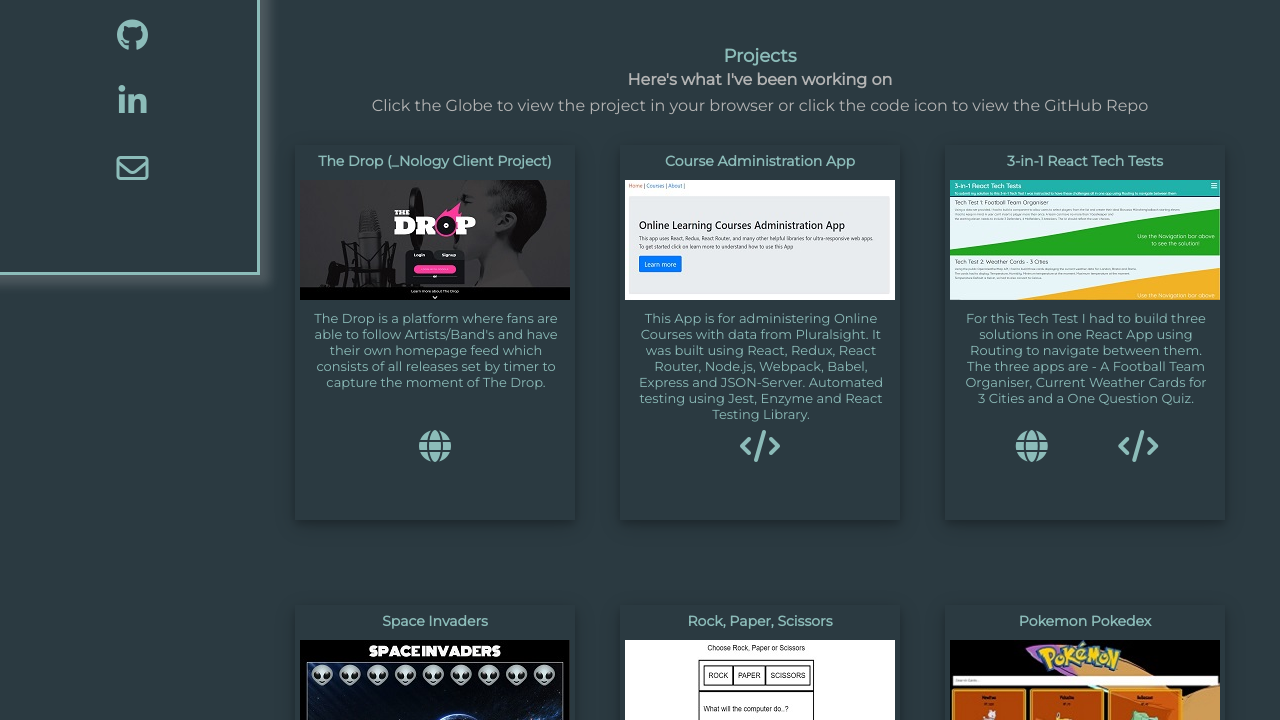
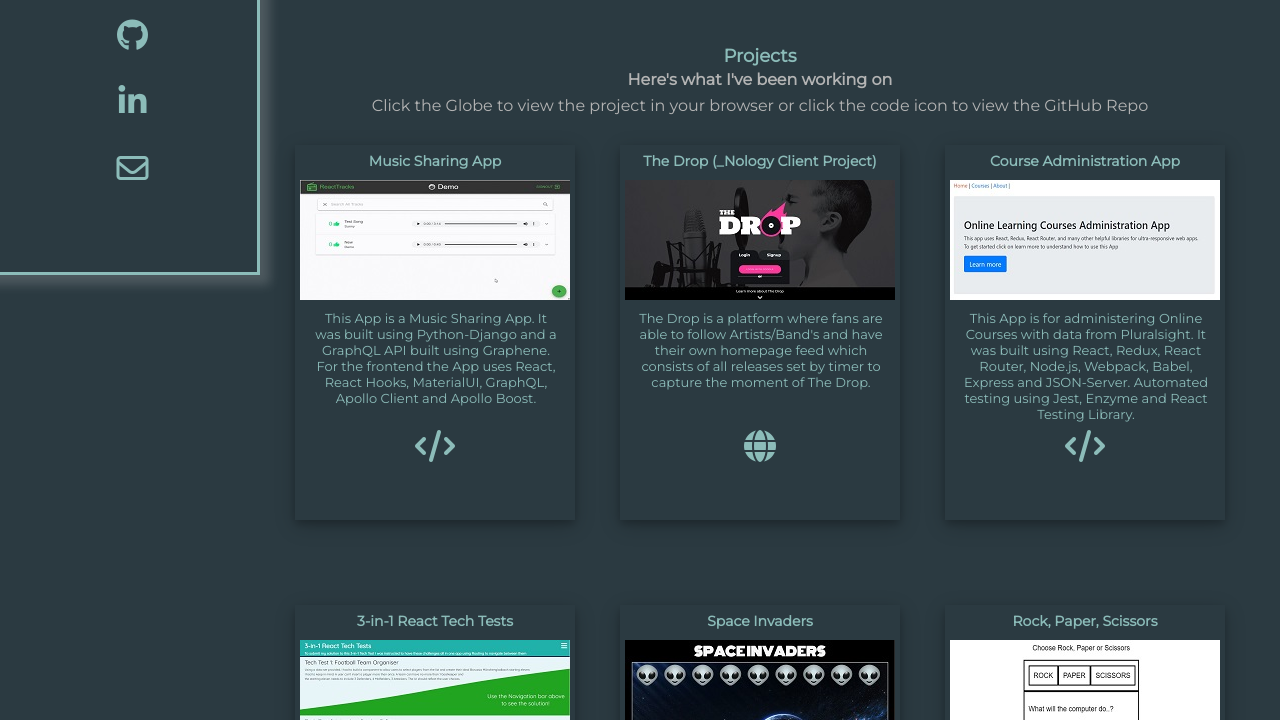
Before and after one commit to SunnyAjimalJS/my-portfolio, a plain HTML site: page index.html in a window 1280 px wide. Shown: the part 565-1285 px from the top of the page. Drawn offline with nearby package versions, Linux system fonts and the light colour scheme.

Commit message:
Updated projects

```diff
--- a/index.html
+++ b/index.html
@@ -101,6 +101,29 @@
 
       <section class="projectList">
         <main class="cardList">
+
+        <article class="card">
+            <div class="cardOne">
+              <h3 class="title">Music Sharing App</h3>
+              <div class="projectShot">
+                <img src="./Assets/RT.jpg"/>
+              </div>
+              <div class="projectInfo">
+                <p>
+                  This App is a Music Sharing App. It was built using Python-Django and a GraphQL API built using Graphene. For the frontend the App uses React, React Hooks, MaterialUI, GraphQL, Apollo Client and Apollo Boost.
+                </p>
+              </div>
+              <div class="cardIcons">
+                <div class="iconTwo">
+                  <a href="https://github.com/SunnyAjimalJS/Music-App-Python-React-GraphQL" target="_blank">
+                  <i class="fas fa-code fa-2x"></i>
+                  </a>
+                </div>
+              </div>
+            </div>
+          </article>
+
+
 
           <article class="card">
             <div class="cardOne">
@@ -308,6 +331,8 @@
                 </div>
               </div>
           </article>
+
+
       </main>
       </section>
 
--- a/main.scss
+++ b/main.scss
@@ -317,7 +317,7 @@ section.projectList {
 }
 
 .cardList {
-  height: 2200px;
+  height: 2400px;
   width: 260px;
   display: flex;
   flex-direction: column;
@@ -328,7 +328,7 @@ section.projectList {
 article.card {
   text-align: center;
   width: 280px;
-  height: 375px;
+  height: 400px;
   position: relative;
   transition: transform 1s;
   transform-style: preserve-3d;
@@ -540,7 +540,7 @@ article.card {
   article.card {
     text-align: center;
     width: 280px;
-    height: 470px;
+    height: 490px;
     position: relative;
     transition: transform 1s;
     transform-style: preserve-3d;
```
Also changed, not shown: Assets/RT.jpg (added).
